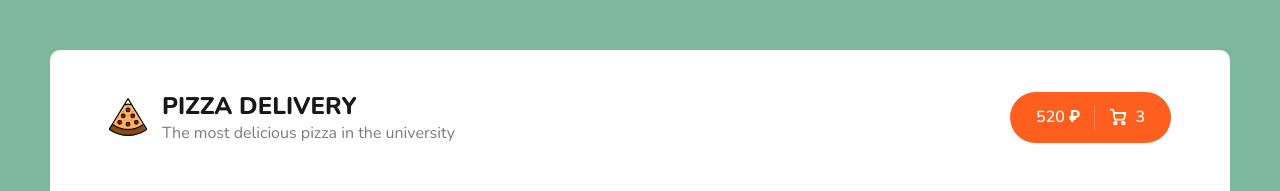
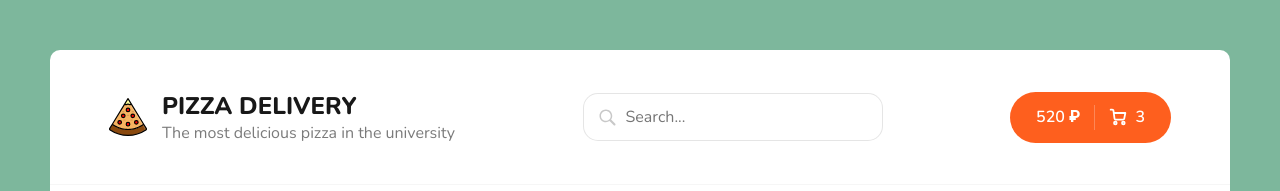
Before and after one commit to hidrain/delivery-app, a React (Create React App) app: page / in a window 1280 px wide. Shown: the top 191 px of the page. Built offline with nearby package versions, Linux system fonts and the light colour scheme; no server answers; the HTML template or start-up script is replaced by a standard one.

Commit message:
Created search input. Filtering by searchValue

```diff
--- a/src/App.tsx
+++ b/src/App.tsx
@@ -1,10 +1,6 @@
 import React, { useEffect, useState } from 'react';
 import './scss/app.scss'
 import { Header } from './components/header'
-import { Categories } from './components/categories'
-import { Sort } from './components/sort'
-import { PizzaBlock } from './components/pizzaBlock'
-import Skeleton from './components/pizzaBlock/skeleton';
 import { Home } from './pages/home';
 import { Routes, Route } from 'react-router-dom';
 import { NotFound } from './pages/notFound';
@@ -12,12 +8,14 @@ import { Cart } from './pages/cart';
 
 function App() {
 
+  const [searchValue, setSearchValue] = useState('')
+
   return (
     <div className="wrapper">
-      <Header />
+      <Header searchValue={searchValue} setSearchValue={setSearchValue} />
       <div className="content">
         <Routes>
-          <Route path="/" element={<Home />} />
+          <Route path="/" element={<Home searchValue={searchValue} />} />
           <Route path="/cart" element={<Cart />} />
           <Route path="*" element={<NotFound />} />
         </Routes>
--- a/src/components/Header.jsx
+++ b/src/components/header.tsx
@@ -1,7 +1,14 @@
 import { Link } from 'react-router-dom'
 import logo from '../assets/img/pizza-logo.svg'
+import { Search } from './search'
 
-export function Header() {
+type Props = {
+    searchValue: string,
+    setSearchValue: (searchValue: string) => void
+}
+
+
+export function Header({ searchValue, setSearchValue }: Props) {
     return (
         <div className="header">
             <div className="container">
@@ -14,6 +21,8 @@ export function Header() {
                         </div>
                     </div>
                 </Link>
+
+                <Search searchValue={searchValue} setSearchValue={setSearchValue} />
 
                 <div className="header__cart">
                     <Link to="/cart" className="button button--cart">
--- /dev/null
+++ b/src/components/search/index.tsx
@@ -0,0 +1,66 @@
+
+import style from './search.module.scss'
+
+type Props = {
+    searchValue: string,
+    setSearchValue: (searchValue: string) => void
+}
+
+export const Search = ({ searchValue, setSearchValue }: Props) => {
+    return (
+        <div className={style.root}>
+            <svg
+                className={style.icon}
+                xmlns="http://www.w3.org/2000/svg"
+                height="32px"
+                version="1.1"
+                viewBox="0 0 32 32"
+                width="32px">
+                <title /><desc /><defs />
+                <g fill="none" fill-rule="evenodd" id="Page-1" stroke="none" stroke-width="1">
+                    <g fill="#929292" id="icon-111-search">
+                        <path d="M19.4271164,21.4271164 C18.0372495,22.4174803
+                        16.3366522,23 14.5,23 C9.80557939,23 6,19.1944206 6,14.5
+                        C6,9.80557939 9.80557939,6 14.5,6 C19.1944206,6
+                        23,9.80557939 23,14.5 C23,16.3366522 22.4174803,18.0372495
+                        21.4271164,19.4271164 L27.0119176,25.0119176
+                        C27.5621186,25.5621186 27.5575313,26.4424687
+                        27.0117185,26.9882815 L26.9882815,27.0117185
+                        C26.4438648,27.5561352 25.5576204,27.5576204
+                        25.0119176,27.0119176 L19.4271164,21.4271164
+                        L19.4271164,21.4271164 Z M14.5,21 C18.0898511,21
+                        21,18.0898511 21,14.5 C21,10.9101489 18.0898511,8 14.5,8
+                        C10.9101489,8 8,10.9101489 8,14.5 C8,18.0898511 10.9101489,21
+                        14.5,21 L14.5,21 Z" id="search" />
+                    </g>
+                </g>
+            </svg>
+
+            <input
+                placeholder="Search..."
+                className={style.input}
+                value={searchValue}
+                onChange={e => setSearchValue(e.target.value)} />
+
+            {searchValue && <svg
+                onClick={() => setSearchValue('')}
+                className={style.clear_icon}
+                xmlns="http://www.w3.org/2000/svg"
+                fill="none"
+                height="24"
+                viewBox="0 0 24 24"
+                width="24">
+                <path d="M6.2253 4.81108C5.83477 4.42056 5.20161 4.42056 4.81108
+                4.81108C4.42056 5.20161 4.42056 5.83477 4.81108 6.2253L10.5858
+                12L4.81114 17.7747C4.42062 18.1652 4.42062 18.7984 4.81114
+                19.1889C5.20167 19.5794 5.83483 19.5794 6.22535 19.1889L12
+                13.4142L17.7747 19.1889C18.1652 19.5794 18.7984 19.5794 19.1889
+                19.1889C19.5794 18.7984 19.5794 18.1652 19.1889 17.7747L13.4142
+                12L19.189 6.2253C19.5795 5.83477 19.5795 5.20161 19.189
+                4.81108C18.7985 4.42056 18.1653 4.42056 17.7748 4.81108L12
+                10.5858L6.2253 4.81108Z" fill="currentColor" />
+            </svg>}
+        </div>
+
+    )
+}
--- /dev/null
+++ b/src/components/search/search.module.scss
@@ -0,0 +1,51 @@
+.root {
+    position: relative;
+}
+
+.input {
+    border: 1px solid rgba(0, 0, 0, 0.1);
+    border-radius: 15px;
+    padding: 12px 20px;
+    padding-left: 42px;
+    width: 300px;
+    font-size: 16px;
+
+    &:focus {
+        border: 1px solid rgba(0, 0, 0, 0.3);
+    }
+
+    @media (max-width: 996px) {
+        margin-top: 20px;
+    }
+}
+
+.icon {
+    width: 24px;
+    height: 24px;
+    position: absolute;
+    left: 12px;
+    top: 12px;
+    opacity: 0.5;
+
+    @media (max-width: 996px) {
+        top: 32px;
+    }
+}
+
+.clear_icon {
+    width: 20px;
+    height: 20px;
+    opacity: 0.2;
+    position: absolute;
+    right: 12px;
+    top: 14px;
+    cursor: pointer;
+
+    &:hover {
+        opacity: 0.5;
+    }
+
+    @media (max-width: 996px) {
+        top: 34px;
+    }
+}
--- a/src/pages/home.tsx
+++ b/src/pages/home.tsx
@@ -4,9 +4,11 @@ import { PizzaBlock } from '../components/pizzaBlock'
 import Skeleton from '../components/pizzaBlock/skeleton'
 import { Sort } from '../components/sort'
 
-type Props = {}
+type Props = {
+    searchValue: string
+}
 
-export const Home = (props: Props) => {
+export const Home = ({ searchValue }: Props) => {
 
     const [items, setItems] = useState([])
     const [isLoading, setIsLoading] = useState(true)
@@ -19,6 +21,10 @@ export const Home = (props: Props) => {
 
     useEffect(() => {
         setIsLoading(true)
+
+        // backend searchvalue filter
+        // const search = searchValue ? `&search=${searchValue}` : ''
+
         fetch(`https://62ff03f741165d66bfc7f607.mockapi.io/items?${categoryId > 0 ? `category=${categoryId}` : ''}&sortBy=${sortType.sortProperty}&order=${sortType.order}`)
             .then((response) => response.json())
             .then((response) => {
@@ -27,6 +33,16 @@ export const Home = (props: Props) => {
             })
         window.scrollTo(0, 0)
     }, [categoryId, sortType])
+
+    const pizzaz = items
+        .filter((obj: any) => {
+            if (obj.title.toLowerCase().includes(searchValue.toLowerCase())) {
+                return true
+            }
+            return false
+        })
+        .map((obj: any) => (<PizzaBlock {...obj} key={obj.id} />))
+    const skeletons = [...new Array(6)].map((_, index) => <Skeleton key={index} />)
 
     return (
         <div className="container">
@@ -42,8 +58,9 @@ export const Home = (props: Props) => {
             <div className="content__items">
                 {
                     isLoading
-                        ? [...new Array(6)].map((_, index) => <Skeleton key={index} />)
-                        : items.map((obj: any) => (<PizzaBlock {...obj} key={obj.id} />))
+                        ? skeletons
+                        : pizzaz
+                    // items.map((obj: any) => (<PizzaBlock {...obj} key={obj.id} />))
                 }
             </div>
         </div>
--- a/src/scss/components/_header.scss
+++ b/src/scss/components/_header.scss
@@ -9,7 +9,7 @@
     align-items: center;
     justify-content: space-between;
 
-    @media (max-width: 670px) {
+    @media (max-width: 996px) {
       flex-direction: column;
 
       .header__cart {
```
